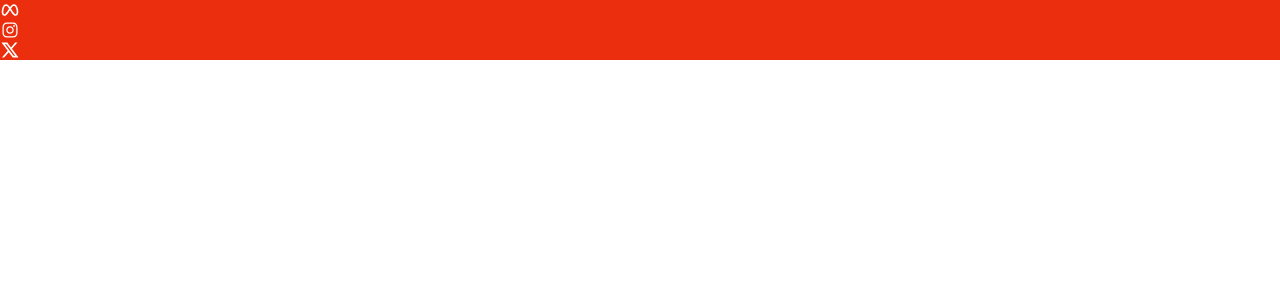
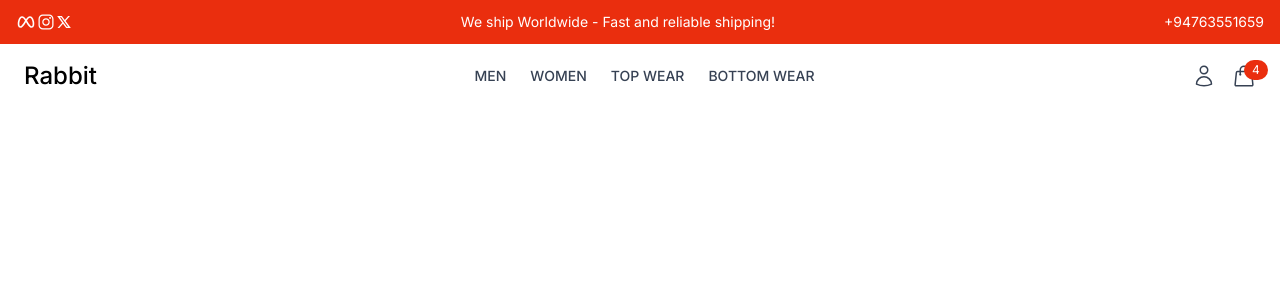
Before and after one commit to Lakshanj2701/ultimate-clothing-store, a React (Vite) app in the folder frontend/: page / in a window 1280 px wide. Shown: the top 300 px of the page. Built offline with nearby package versions, Linux system fonts and the light colour scheme.

Commit message:
before search icon
code include before search icon

```diff
--- a/frontend/src/components/Common/Header.jsx
+++ b/frontend/src/components/Common/Header.jsx
@@ -1,16 +1,18 @@
 import React from 'react'
-import Topbar from '../Layout/Topbar'
+import Topbar from '../Layout/Topbar';
+import Navbar from './navbar';
 
 const Header = () => {
   return (
-    <div>
+    <header>
         {/* Topbar */}
         <Topbar/>
         {/* navbar */}
+        <Navbar/>
         {/* Card Drawer */}
 
-    </div>
-  )
-}
+    </header>
+  );
+};
 
-export default Header
+export default Header;
--- /dev/null
+++ b/frontend/src/components/Common/Navbar.jsx
@@ -0,0 +1,69 @@
+import React from 'react';
+import { Link } from 'react-router-dom';
+import { HiOutlineUser, HiOutlineShoppingBag, HiBars3BottomRight } from "react-icons/hi2";
+
+const Navbar = () => {
+  return (
+    <>
+        <nav className="container mx-auto flex items-center justify-between py-4 px-6">
+      {/* Left - Logo */}
+      <div>
+        <Link to="/" className="text-2xl font-medium">
+          Rabbit
+        </Link>
+      </div>
+
+      {/* Center - Navigation Links */}
+      <div className="hidden md:flex space-x-6">
+        <Link
+          to="#"
+          className="text-gray-700 hover:text-black text-sm font-medium uppercase"
+        >
+          Men
+        </Link>
+
+        <Link
+          to="#"
+          className="text-gray-700 hover:text-black text-sm font-medium uppercase"
+        >
+          Women
+        </Link>
+
+        <Link
+          to="#"
+          className="text-gray-700 hover:text-black text-sm font-medium uppercase"
+        >
+          Top Wear
+        </Link>
+
+        <Link
+          to="#"
+          className="text-gray-700 hover:text-black text-sm font-medium uppercase"
+        >
+          Bottom Wear
+        </Link>
+      </div>
+
+      {/*Right Icons*/}
+      <div className="flex items-center space-x-4">
+        <Link to="/Profile" className="hover:text-black">
+        <HiOutlineUser className="h-6 w-6 text-gray-700"/>
+        </Link>
+
+        <button className="relative hover:text-black">
+            < HiOutlineShoppingBag className="h-6 w-6 text-gray-700"/>
+            <span className=" absolute -top-1 bg-[#ea2e0e] text-white text-xs rounded-full px-2 py-0.5">
+             4
+            </span>
+        </button>
+
+
+      </div>
+
+    </nav>
+
+    </>
+  );
+};
+
+export default Navbar;
--- a/frontend/src/components/Layout/Topbar.jsx
+++ b/frontend/src/components/Layout/Topbar.jsx
@@ -7,8 +7,8 @@
   return(
 
     <div className="bg-[#ea2e0e] text-white">
-        <div className="container mx-auto">
-            <div>
+        <div className="container mx-auto flex justify-between items-center py-3 px-4">
+            <div className="hidden md:flex items-center spacce-x-4">
                 <a href="#" className="hover:text-gray-300">
                     <TbBrandMeta className="h-5 w-5"/>
                 </a>
@@ -18,11 +18,19 @@
                 </a>
 
                 <a href="#" className="hover:text-gray-300">
-                    <RiTwitterXLine className="h-5 w-5"/>
+                    <RiTwitterXLine className="h-4 w-4"/>
                 </a>
 
             </div>
-        </div>
+            <div className="text-sm text-center flex-grow">
+                <span>We ship Worldwide - Fast and reliable shipping!</span>
+            </div>
+            <div className="text-sm hidden md:block">
+                <a href="tel:+94763551659" className="hover:text-gray-300">
+                    +94763551659
+                </a>
+            </div>
+        </div >
     </div>
 
   );
```
